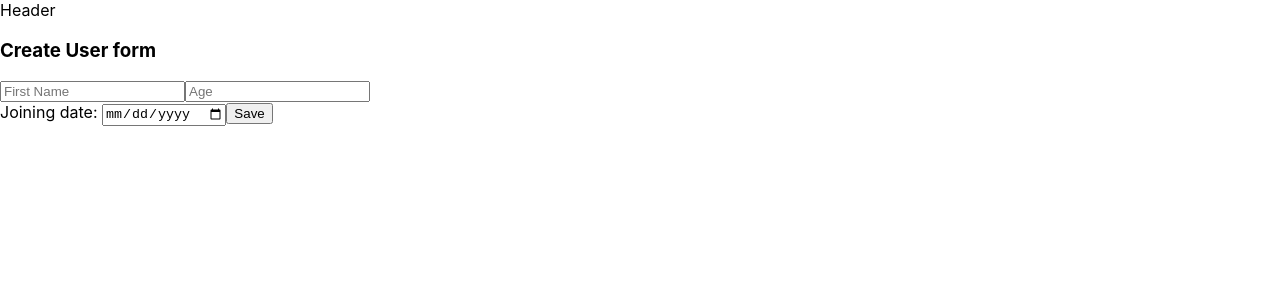
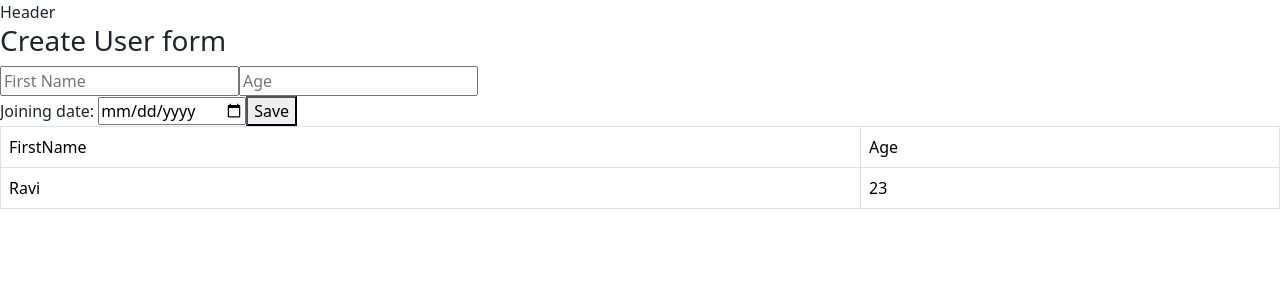
Before and after one commit to gitinintoit/practice-day-10, a React (Create React App) app in the folder user-app/: page / in a window 1280 px wide. Shown: the top 300 px of the page. Built offline with nearby package versions, Linux system fonts and the light colour scheme.

Commit message:
Adding userlist to app

```diff
--- a/user-app/src/App.js
+++ b/user-app/src/App.js
@@ -1,7 +1,8 @@
 import logo from './logo.svg';
 import './App.css';
 import UserForm from './components/UserForm'
-
+import UserList from './components/UserList'
+import  '../node_modules/bootstrap/dist/css/bootstrap.min.css';
 function App() {
   return (
     // <div className="App">
@@ -22,6 +23,7 @@ function App() {
     // </div>
     <div>
       <UserForm/>
+      <UserList/>
     </div>
   );
 }
```
